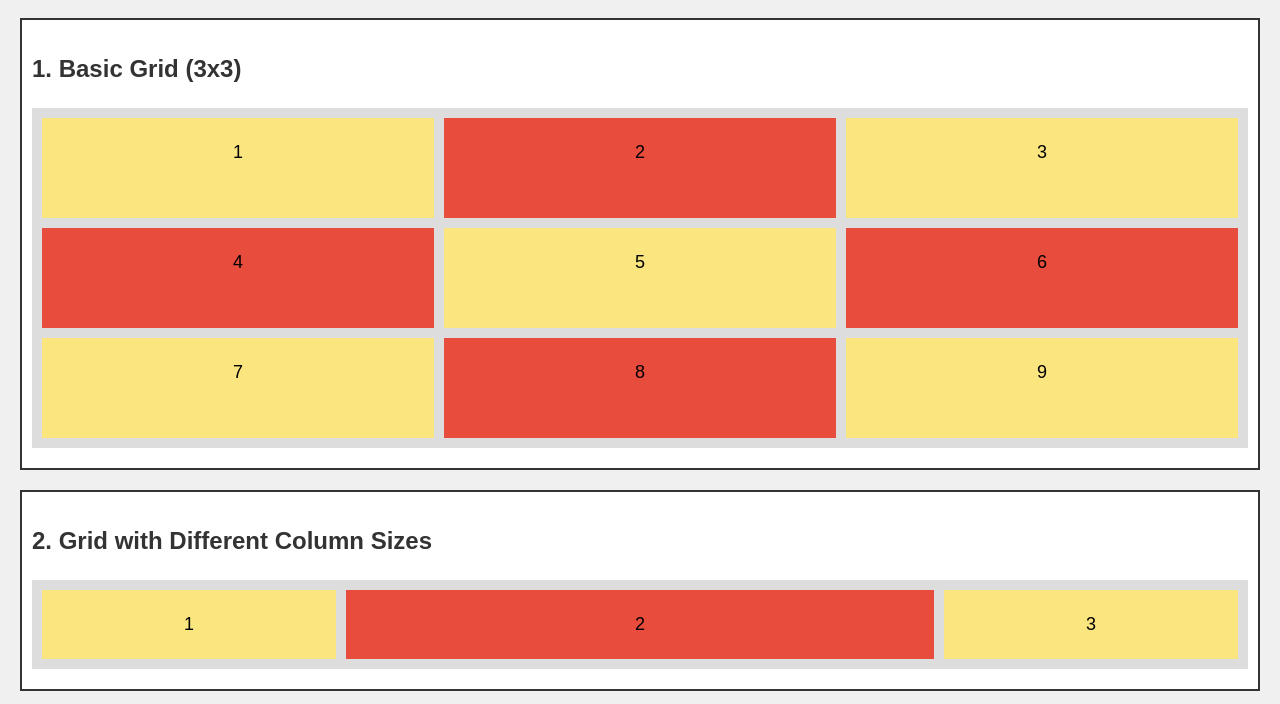
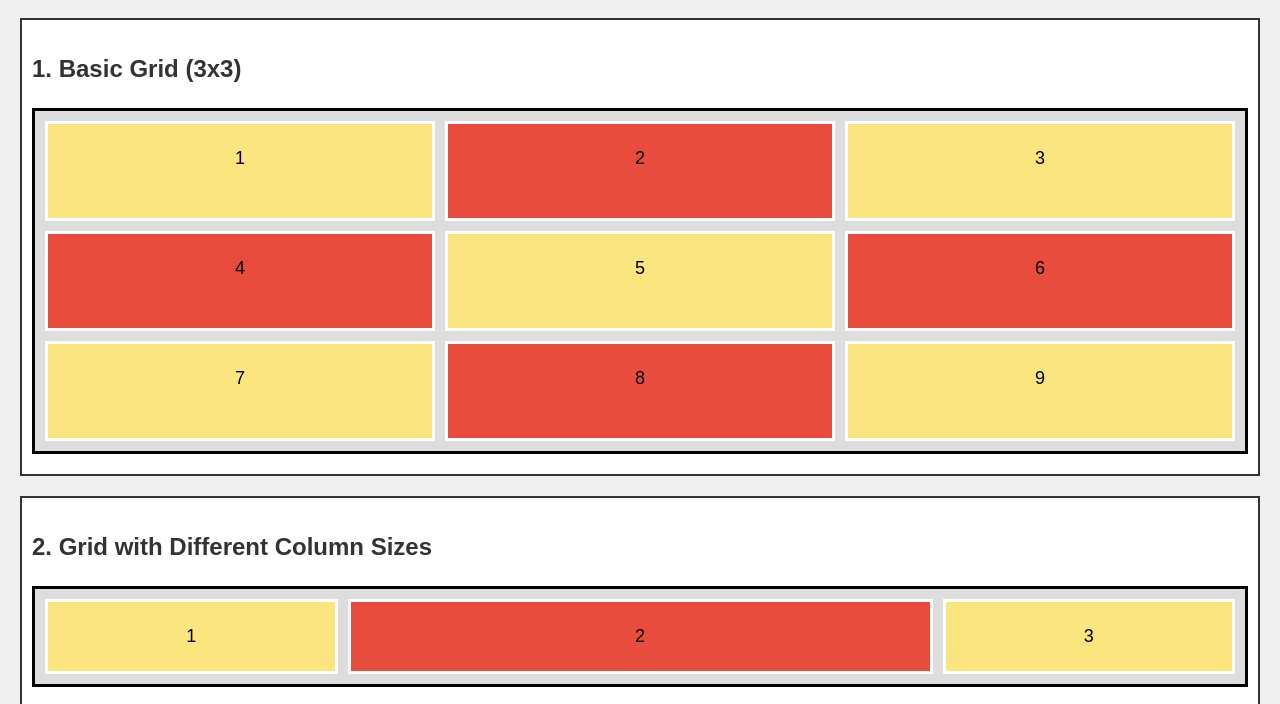
Before and after one commit to hitarthsh/complete-web-development-course, a plain HTML site: page CSS/07_grid/gridMasterClass.html in a window 1280 px wide. Shown: the part 96-800 px from the top of the page. Drawn offline with Linux system fonts and the light colour scheme.

Commit message:
add-border

```diff
--- a/CSS/07_grid/gridMasterClass.html
+++ b/CSS/07_grid/gridMasterClass.html
@@ -26,6 +26,7 @@
         display: grid;
         gap: 10px;
         background-color: #ddd;
+        border: solid black;
         padding: 10px;
         margin-bottom: 10px;
       }
@@ -37,6 +38,7 @@
         padding: 20px;
         font-size: 18px;
         text-align: center;
+        border: solid white;
       }
       .box:nth-child(even) {
         background-color: #e74c3c;
```
